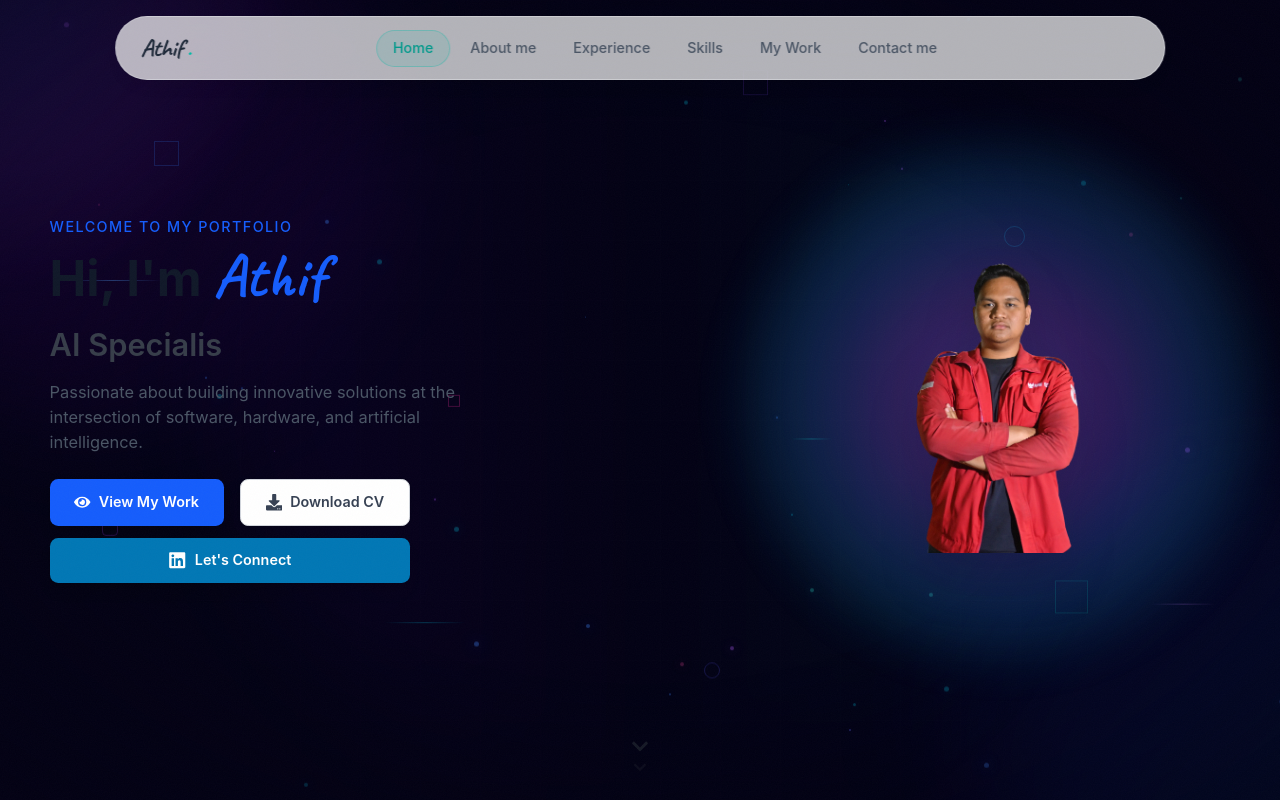
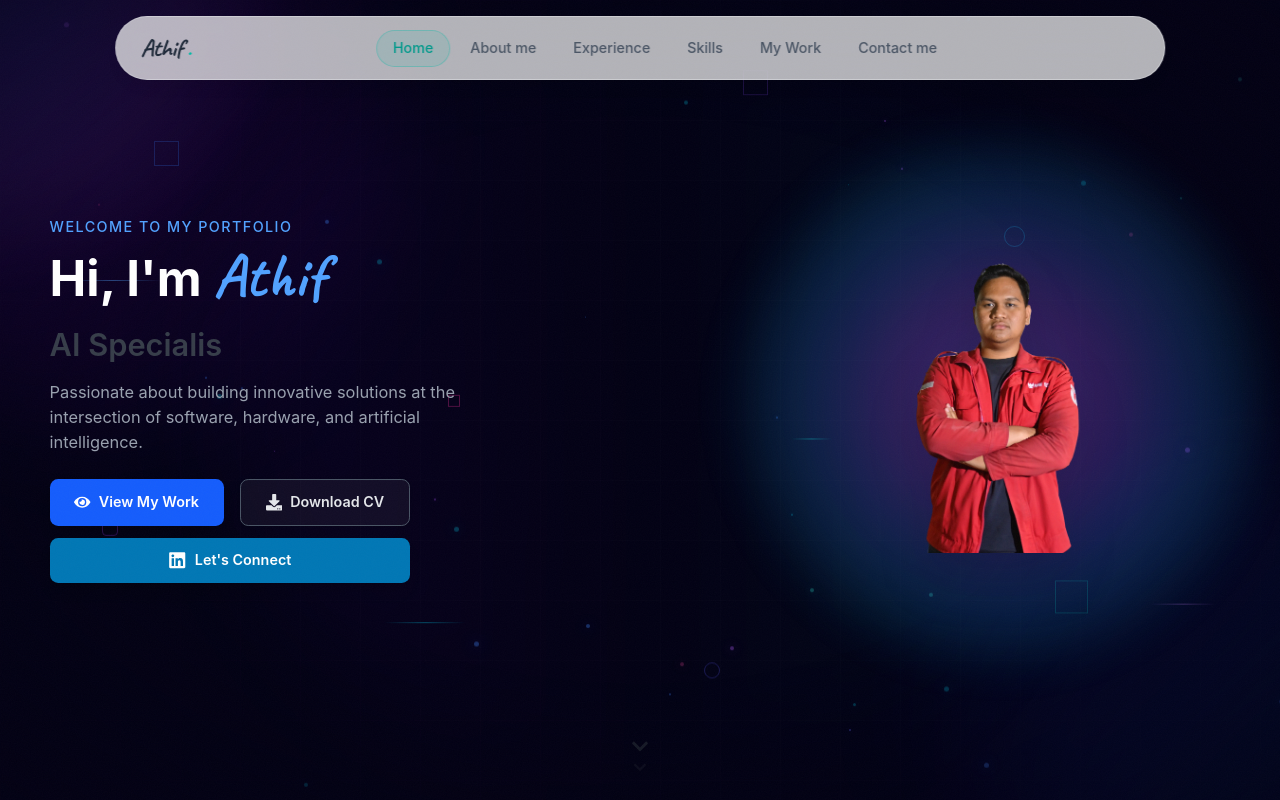
Before and after one commit to athifatharmn06/Portofolio, a React (Vite) app: page / in a window 1280 px wide. Shown: the top 800 px of the page. Built offline with nearby package versions, Linux system fonts and the light colour scheme.

Commit message:
fix: hero always dark bg + add missing skills from NFCC and URLSiap
Hero: remove theme-dependent text colors so particles/background always visible

Skills added: Three.js/R3F, Next.js, Supabase, Zustand, Web Workers, GSAP, Recharts, shadcn/ui, Dexie.js, Cheerio, Zod, Framer Motion (dedicated icon)

```diff
--- a/src/components/sections/HeroSection.tsx
+++ b/src/components/sections/HeroSection.tsx
@@ -146,10 +146,10 @@ export default function HeroSection() {
 
       {/* Animated grid overlay */}
       <div
-        className="absolute inset-0 pointer-events-none opacity-[0.04]"
+        className="absolute inset-0 pointer-events-none opacity-[0.06]"
         aria-hidden="true"
         style={{
-          backgroundImage: `linear-gradient(rgba(255,255,255,0.1) 1px, transparent 1px), linear-gradient(90deg, rgba(255,255,255,0.1) 1px, transparent 1px)`,
+          backgroundImage: `linear-gradient(rgba(255,255,255,0.15) 1px, transparent 1px), linear-gradient(90deg, rgba(255,255,255,0.15) 1px, transparent 1px)`,
           backgroundSize: '60px 60px',
         }}
       />
@@ -193,13 +193,13 @@ export default function HeroSection() {
 
           {/* Geometric shapes — also flee from cursor */}
           {[
-            { top: '18%', left: '12%', size: 'w-6 h-6', border: 'border-blue-500/25', dur: 8 },
-            { top: '65%', left: '8%', size: 'w-4 h-4', border: 'border-purple-500/25 rounded-sm', dur: 6 },
-            { top: '75%', right: '15%', size: 'w-8 h-8', border: 'border-teal-500/20', dur: 10 },
-            { top: '30%', right: '20%', size: 'w-5 h-5', border: 'border-cyan-500/20 rounded-full', dur: 7 },
-            { top: '50%', left: '35%', size: 'w-3 h-3', border: 'border-pink-500/25', dur: 5 },
-            { top: '85%', left: '55%', size: 'w-4 h-4', border: 'border-indigo-500/20 rounded-full', dur: 9 },
-            { top: '10%', right: '40%', size: 'w-6 h-6', border: 'border-violet-500/15', dur: 11 },
+            { top: '18%', left: '12%', size: 'w-6 h-6', border: 'border-blue-500/30', dur: 8 },
+            { top: '65%', left: '8%', size: 'w-4 h-4', border: 'border-purple-500/30 rounded-sm', dur: 6 },
+            { top: '75%', right: '15%', size: 'w-8 h-8', border: 'border-teal-500/25', dur: 10 },
+            { top: '30%', right: '20%', size: 'w-5 h-5', border: 'border-cyan-500/25 rounded-full', dur: 7 },
+            { top: '50%', left: '35%', size: 'w-3 h-3', border: 'border-pink-500/30', dur: 5 },
+            { top: '85%', left: '55%', size: 'w-4 h-4', border: 'border-indigo-500/25 rounded-full', dur: 9 },
+            { top: '10%', right: '40%', size: 'w-6 h-6', border: 'border-violet-500/20', dur: 11 },
           ].map((shape, i) => {
             const sectionWidth = sectionDims.width;
             const sectionHeight = sectionDims.height;
@@ -230,19 +230,19 @@ export default function HeroSection() {
 
           {/* Line accents — subtle parallax with cursor */}
           <div
-            className="absolute w-24 h-[1px] bg-gradient-to-r from-transparent via-blue-400/40 to-transparent will-change-transform"
+            className="absolute w-24 h-[1px] bg-gradient-to-r from-transparent via-blue-400/50 to-transparent will-change-transform"
             style={{ top: '35%', left: '5%', transform: `translateY(${(cursorPos.y - 400) * 0.02}px)`, animation: 'float 7s ease-in-out infinite' }}
           />
           <div
-            className="absolute w-16 h-[1px] bg-gradient-to-r from-transparent via-purple-400/30 to-transparent will-change-transform"
+            className="absolute w-16 h-[1px] bg-gradient-to-r from-transparent via-purple-400/40 to-transparent will-change-transform"
             style={{ bottom: '22%', right: '5%', transform: `translateY(${(cursorPos.y - 400) * -0.015}px)`, animation: 'float 9s ease-in-out infinite 3s' }}
           />
           <div
-            className="absolute w-10 h-[1px] bg-gradient-to-r from-transparent via-teal-400/35 to-transparent will-change-transform"
+            className="absolute w-10 h-[1px] bg-gradient-to-r from-transparent via-teal-400/45 to-transparent will-change-transform"
             style={{ top: '55%', right: '35%', transform: `translateX(${(cursorPos.x - 600) * 0.01}px)`, animation: 'float 6s ease-in-out infinite 1.5s' }}
           />
           <div
-            className="absolute w-20 h-[1px] bg-gradient-to-r from-transparent via-cyan-400/25 to-transparent will-change-transform"
+            className="absolute w-20 h-[1px] bg-gradient-to-r from-transparent via-cyan-400/35 to-transparent will-change-transform"
             style={{ top: '80%', left: '30%', transform: `translateX(${(cursorPos.x - 600) * -0.012}px)`, animation: 'float 8s ease-in-out infinite 2s' }}
           />
         </div>
@@ -255,10 +255,10 @@ export default function HeroSection() {
           aria-hidden="true"
         >
           <div
-            className="absolute h-[600px] w-[600px] rounded-full opacity-60 will-change-transform"
+            className="absolute h-[600px] w-[600px] rounded-full opacity-70 will-change-transform"
             style={{
               transform: `translate(${cursorPos.x - 300}px, ${cursorPos.y - 300}px)`,
-              background: 'radial-gradient(circle, rgba(99,102,241,0.25) 0%, rgba(168,85,247,0.15) 40%, transparent 70%)',
+              background: 'radial-gradient(circle, rgba(99,102,241,0.3) 0%, rgba(168,85,247,0.18) 40%, transparent 70%)',
             }}
           />
         </div>
@@ -269,11 +269,11 @@ export default function HeroSection() {
         className="absolute inset-0 pointer-events-none"
         aria-hidden="true"
         style={{
-          background: 'radial-gradient(ellipse at center, transparent 50%, rgba(3,0,20,0.6) 100%)',
+          background: 'radial-gradient(ellipse at center, transparent 50%, rgba(3,0,20,0.7) 100%)',
         }}
       />
 
-      {/* Main content */}
+      {/* Main content — always white text since hero is always dark */}
       <motion.div
         className="relative z-10 flex w-full max-w-6xl flex-col items-center gap-10 md:flex-row md:justify-between"
         variants={containerVariants}
@@ -286,29 +286,29 @@ export default function HeroSection() {
           variants={variants}
         >
           <motion.p
-            className="text-sm font-medium uppercase tracking-widest text-blue-600 dark:text-blue-400 mb-2"
+            className="text-sm font-medium uppercase tracking-widest text-blue-400 mb-2"
             variants={variants}
           >
             Welcome to my portfolio
           </motion.p>
 
           <motion.h1
-            className="text-3xl font-bold leading-tight sm:text-4xl lg:text-5xl text-gray-900 dark:text-white"
+            className="text-3xl font-bold leading-tight sm:text-4xl lg:text-5xl text-white"
             variants={variants}
           >
             Hi, I&apos;m{' '}
-            <span className="font-handwriting text-4xl sm:text-5xl lg:text-6xl text-blue-600 dark:text-blue-400">Athif</span>
+            <span className="font-handwriting text-4xl sm:text-5xl lg:text-6xl text-blue-400">Athif</span>
           </motion.h1>
 
           <motion.div
-            className="mt-3 text-xl sm:text-2xl lg:text-3xl font-semibold text-gray-700 dark:text-gray-200"
+            className="mt-3 text-xl sm:text-2xl lg:text-3xl font-semibold text-gray-200"
             variants={variants}
           >
             <TypingAnimation roles={ROLES} typingSpeed={50} pauseDuration={1800} />
           </motion.div>
 
           <motion.p
-            className="mt-4 max-w-md text-base text-gray-600 dark:text-gray-400"
+            className="mt-4 max-w-md text-base text-gray-400"
             variants={variants}
           >
             Passionate about building innovative solutions at the intersection of
@@ -320,7 +320,7 @@ export default function HeroSection() {
             <div className="flex flex-wrap gap-4">
               <button
                 onClick={scrollToProjects}
-                className="inline-flex items-center gap-2 rounded-lg bg-blue-600 px-6 py-3 text-sm font-semibold text-white shadow-lg transition-all duration-200 hover:bg-blue-700 hover:shadow-xl focus:outline-none focus:ring-2 focus:ring-blue-500 focus:ring-offset-2 dark:focus:ring-offset-gray-900"
+                className="inline-flex items-center gap-2 rounded-lg bg-blue-600 px-6 py-3 text-sm font-semibold text-white shadow-lg transition-all duration-200 hover:bg-blue-500 hover:shadow-xl focus:outline-none focus:ring-2 focus:ring-blue-500 focus:ring-offset-2 focus:ring-offset-[#030014]"
               >
                 <FaEye className="text-base" />
                 View My Work
@@ -328,7 +328,7 @@ export default function HeroSection() {
               <a
                 href="/1_CV ATS - Athif Fadheel Atharahman (Nov 2025).pdf"
                 download
-                className="inline-flex items-center gap-2 rounded-lg border border-gray-300 bg-white px-6 py-3 text-sm font-semibold text-gray-700 shadow transition-all duration-200 hover:border-blue-400 hover:text-blue-600 focus:outline-none focus:ring-2 focus:ring-blue-500 focus:ring-offset-2 dark:border-gray-600 dark:bg-gray-800 dark:text-gray-200 dark:hover:border-blue-400 dark:hover:text-blue-400 dark:focus:ring-offset-gray-900"
+                className="inline-flex items-center gap-2 rounded-lg border border-gray-600 bg-white/5 px-6 py-3 text-sm font-semibold text-gray-200 shadow transition-all duration-200 hover:border-blue-400 hover:text-blue-400 hover:bg-white/10 focus:outline-none focus:ring-2 focus:ring-blue-500 focus:ring-offset-2 focus:ring-offset-[#030014]"
               >
                 <FaDownload className="text-base" />
                 Download CV
@@ -338,7 +338,7 @@ export default function HeroSection() {
               href="https://www.linkedin.com/in/athif-fadheel-atharahman-1a3353245/"
               target="_blank"
               rel="noopener noreferrer"
-              className="inline-flex items-center justify-center gap-2 w-full rounded-lg bg-[#0077b5] px-6 py-3 text-sm font-semibold text-white shadow-lg transition-all duration-200 hover:bg-[#005f8d] hover:shadow-xl focus:outline-none focus:ring-2 focus:ring-[#0077b5] focus:ring-offset-2 dark:focus:ring-offset-gray-900"
+              className="inline-flex items-center justify-center gap-2 w-full rounded-lg bg-[#0077b5] px-6 py-3 text-sm font-semibold text-white shadow-lg transition-all duration-200 hover:bg-[#005f8d] hover:shadow-xl focus:outline-none focus:ring-2 focus:ring-[#0077b5] focus:ring-offset-2 focus:ring-offset-[#030014]"
             >
               <FaLinkedin className="text-lg" />
               Let&apos;s Connect
--- a/src/data/skills.ts
+++ b/src/data/skills.ts
@@ -4,7 +4,7 @@ import {
   FaBroadcastTower, FaMicrochip, FaCogs, FaMapMarkedAlt, FaTasks, FaChartLine, FaSearch, FaCog,
   FaUsers, FaLanguage, FaServer, FaNetworkWired, FaHdd, FaEthernet, FaEye, FaFont,
   FaCloud, FaLaptopCode, FaChartBar, FaBrain, FaRobot as FaBot, FaPaintBrush, FaBriefcase,
-  FaCubes, FaMusic, FaFileExcel, FaPlane,
+  FaCubes, FaMusic, FaFileExcel, FaPlane, FaLayerGroup,
 } from 'react-icons/fa';
 import {
   SiCplusplus, SiGooglecloud, SiTailwindcss, SiJavascript, SiTypescript,
@@ -13,6 +13,7 @@ import {
   SiFirebase, SiDocker, SiMysql, SiPostgresql, SiRedis,
   SiJupyter, SiFastapi, SiScrapy,
   SiVite, SiVercel, SiRaspberrypi,
+  SiThreedotjs, SiNextdotjs, SiSupabase, SiGreensock, SiFramer,
 } from 'react-icons/si';
 import { FaMicrosoft } from 'react-icons/fa';
 import { createElement } from 'react';
@@ -41,6 +42,8 @@ export const skillCategories: SkillCategory[] = [
       { name: 'Scrapy', icon: icon(SiScrapy, 'text-[#60A839]'), level: 'intermediate' },
       { name: 'Playwright', icon: icon(FaLaptopCode, 'text-[#2EAD33]'), level: 'intermediate' },
       { name: 'Celery', icon: icon(FaCogs, 'text-green-400'), level: 'intermediate' },
+      { name: 'Cheerio', icon: icon(FaSearch, 'text-yellow-400'), level: 'intermediate' },
+      { name: 'Zod', icon: icon(FaLayerGroup, 'text-blue-300'), level: 'intermediate' },
     ],
   },
   {
@@ -69,12 +72,19 @@ export const skillCategories: SkillCategory[] = [
     accentColor: 'cyan',
     skills: [
       { name: 'React / React Native', icon: icon(FaReact, 'text-[#61DAFB]'), level: 'expert' },
+      { name: 'Next.js', icon: icon(SiNextdotjs, 'text-white'), level: 'intermediate' },
       { name: 'TypeScript', icon: icon(SiTypescript, 'text-[#3178C6]'), level: 'expert' },
       { name: 'JavaScript', icon: icon(SiJavascript, 'text-[#F7DF1E]'), level: 'expert' },
       { name: 'Tailwind CSS', icon: icon(SiTailwindcss, 'text-[#06B6D4]'), level: 'expert' },
       { name: 'HTML5/CSS3', icon: icon(FaHtml5, 'text-[#E34F26]'), level: 'expert' },
       { name: 'Vite', icon: icon(SiVite, 'text-[#646CFF]'), level: 'expert' },
-      { name: 'Framer Motion', icon: icon(FaCube, 'text-purple-400'), level: 'intermediate' },
+      { name: 'Three.js / React Three Fiber', icon: icon(SiThreedotjs, 'text-white'), level: 'intermediate' },
+      { name: 'Framer Motion', icon: icon(SiFramer, 'text-purple-400'), level: 'intermediate' },
+      { name: 'GSAP', icon: icon(SiGreensock, 'text-[#88CE02]'), level: 'intermediate' },
+      { name: 'Recharts', icon: icon(FaChartBar, 'text-blue-400'), level: 'intermediate' },
+      { name: 'shadcn/ui', icon: icon(FaLayerGroup, 'text-gray-300'), level: 'intermediate' },
+      { name: 'Zustand', icon: icon(FaCube, 'text-orange-400'), level: 'intermediate' },
+      { name: 'Web Workers', icon: icon(FaMicrochip, 'text-yellow-400'), level: 'intermediate' },
       { name: 'Responsive Design', icon: icon(FaLaptopCode, 'text-cyan-300'), level: 'expert' },
       { name: 'WordPress', icon: icon(FaWordpress, 'text-[#21759B]'), level: 'familiar' },
     ],
@@ -90,6 +100,8 @@ export const skillCategories: SkillCategory[] = [
       { name: 'Microsoft SQL Server', icon: icon(FaMicrosoft, 'text-[#CC2927]'), level: 'expert' },
       { name: 'PostgreSQL', icon: icon(SiPostgresql, 'text-[#4169E1]'), level: 'intermediate' },
       { name: 'Redis', icon: icon(SiRedis, 'text-[#DC382D]'), level: 'intermediate' },
+      { name: 'Supabase', icon: icon(SiSupabase, 'text-[#3ECF8E]'), level: 'intermediate' },
+      { name: 'Dexie.js (IndexedDB)', icon: icon(FaDatabase, 'text-orange-300'), level: 'intermediate' },
       { name: 'Pandas', icon: icon(SiPandas, 'text-[#150458]'), level: 'expert' },
       { name: 'NumPy', icon: icon(SiNumpy, 'text-[#013243]'), level: 'expert' },
       { name: 'Matplotlib', icon: icon(FaChartBar, 'text-[#11557C]'), level: 'intermediate' },
```
